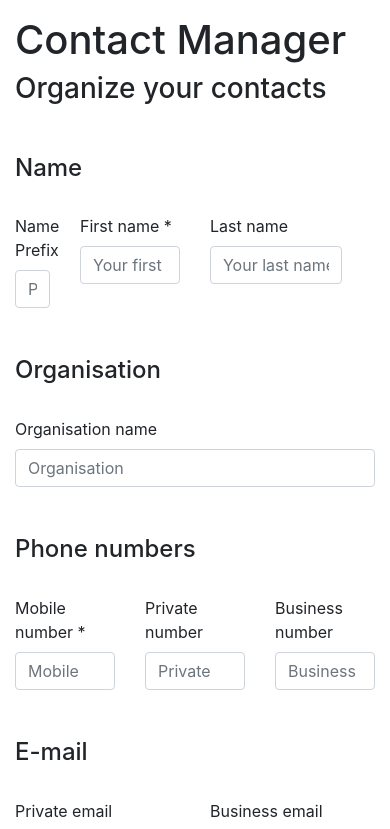
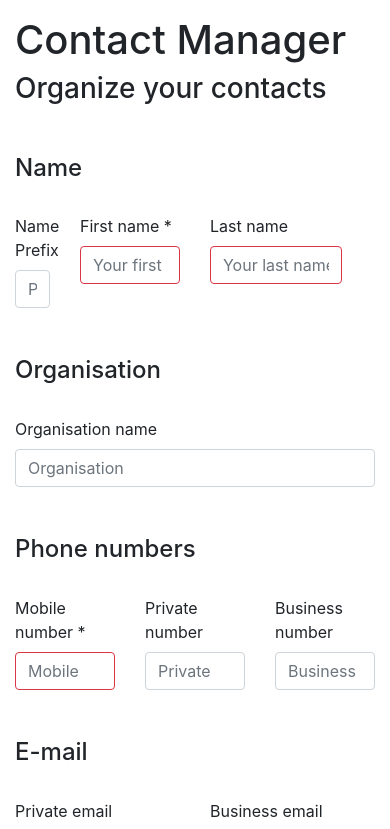
Before and after one commit to HippiHo/frontend-contact-manager, a React (Create React App) app: page / in a window 390 px wide. Shown: the top 829 px of the page. Built offline with nearby package versions, Linux system fonts and the light colour scheme; no server answers.

Commit message:
frontend validation for  name and mobile

```diff
--- a/src/components/App.jsx
+++ b/src/components/App.jsx
@@ -22,11 +22,48 @@ class App extends Component {
       });
   };
 
+  handleFirstName = e => {
+    if (/^[a-zA-Z]+$/.test(e.target.value)) {
+      this.setState({ firstName: true });
+    } else {
+      this.setState({ firstName: false });
+    }
+  };
+
+  handleLastName = e => {
+    if (/^[a-zA-Z]+$/.test(e.target.value)) {
+      this.setState({ lastName: true });
+    } else {
+      this.setState({ lastName: false });
+    }
+  };
+
+  handleMobileNumber = e => {
+    if (/^[+]?[0-9]{6,20}$/.test(e.target.value)) {
+      this.setState({ mobile: true });
+    } else {
+      this.setState({ mobile: false });
+    }
+  };
+
+  handleMobileNumber = e => {
+    if (/^[+]?[0-9]{6,20}$/.test(e.target.value)) {
+      this.setState({ mobile: true });
+    } else {
+      this.setState({ mobile: false });
+    }
+  };
+
   render() {
     return (
       <div className="app container">
         <Header />
-        <Form />
+        <Form
+          form={this.state}
+          handleFirstName={this.handleFirstName}
+          handleLastName={this.handleLastName}
+          handleMobileNumber={this.handleMobileNumber}
+        />
       </div>
     );
   }
--- a/src/components/Form.jsx
+++ b/src/components/Form.jsx
@@ -1,21 +1,6 @@
 import React, { Component } from "react";
 
 class Form extends Component {
-  firstName = React.createRef();
-  lastName = React.createRef();
-  eMail = React.createRef();
-  man = React.createRef();
-
-  handleChange = e => {
-    e.preventDefault();
-    let object = {
-      firstName: this.firstName.current.value,
-      lastName: this.lastName.current.value,
-      eMail: this.eMail.current.value,
-      [this.man.current.value]: this.man.current.checked
-    };
-  };
-
   /*
   handleSubmit = e => {
     e.preventDefault();
@@ -25,8 +10,6 @@ class Form extends Component {
       eMail: this.eMail.current.value,
       [this.man.current.value]: this.man.current.checked
     };
-
-
 
     fetch("http://localhost:5000/contact", {
       method: "POST", // or 'PUT'
@@ -77,7 +60,12 @@ class Form extends Component {
               <label htmlFor="firstname">First name *</label>
               <input
                 type="text"
-                className="form-control"
+                onChange={this.props.handleFirstName}
+                className={
+                  this.props.form.firstName
+                    ? "form-control is-valid"
+                    : "form-control is-invalid"
+                }
                 placeholder="Your first name"
                 id="firstname"
               />
@@ -86,7 +74,12 @@ class Form extends Component {
               <label htmlFor="lastname">Last name</label>
               <input
                 type="text"
-                className="form-control"
+                onChange={this.props.handleLastName}
+                className={
+                  this.props.form.lastName
+                    ? "form-control is-valid"
+                    : "form-control is-invalid"
+                }
                 placeholder="Your last name"
                 id="lastname"
               />
@@ -105,8 +98,13 @@ class Form extends Component {
             <div className="col-4">
               <label htmlFor="mobile-number">Mobile number *</label>
               <input
-                type="tel"
-                className="form-control"
+                type="text"
+                onChange={this.props.handleMobileNumber}
+                className={
+                  this.props.form.mobile
+                    ? "form-control is-valid"
+                    : "form-control is-invalid"
+                }
                 placeholder="Mobile"
                 id="mobile-number"
               />
@@ -114,7 +112,7 @@ class Form extends Component {
             <div className="col-4">
               <label htmlFor="private-number">Private number</label>
               <input
-                type="tel"
+                type="text"
                 className="form-control"
                 placeholder="Private"
                 id="private-number"
@@ -123,7 +121,7 @@ class Form extends Component {
             <div className="col-4">
               <label htmlFor="business-number">Business number</label>
               <input
-                type="tel"
+                type="text"
                 className="form-control"
                 placeholder="Business"
                 id="business-number"
```
